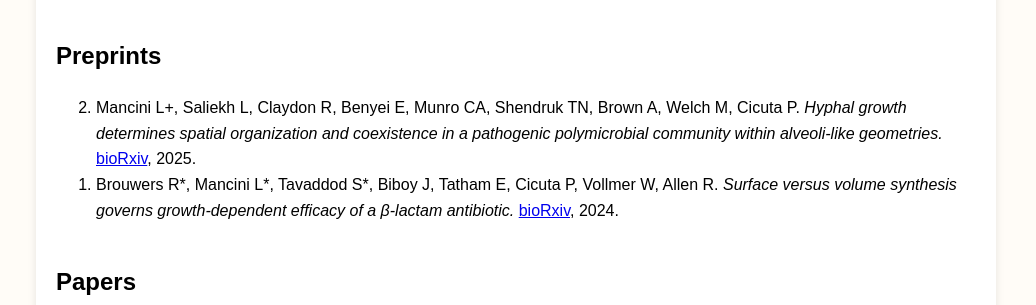
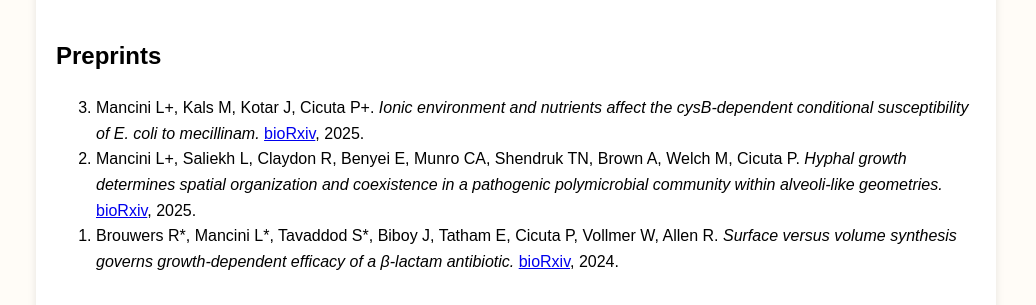
Before and after one commit to mancinilab/mancinilab.github.io, a plain HTML site: page publications.html in a window 1280 px wide. Shown: the part 173-478 px from the top of the page, 244-1280 px from the left. Drawn offline with Linux system fonts and the light colour scheme.

Commit message:
Update publications.html

```diff
--- a/publications.html
+++ b/publications.html
@@ -29,6 +29,11 @@
    <section id="Preprints">
    <h2>Preprints</h2>
   <ol reversed>
+    <li>
+      Mancini L+, Kals M, Kotar J, Cicuta P+.
+      <em>Ionic environment and nutrients affect the cysB-dependent conditional susceptibility of E. coli to mecillinam.</em>
+      <a href="https://mancinilab.github.io/papers/Mancini_salt_2025.pdf" target="_blank">bioRxiv</a>, 2025.
+    </li>
     <li>
       Mancini L+, Saliekh L, Claydon R, Benyei E, Munro CA, Shendruk TN, Brown A, Welch M, Cicuta P.
       <em>Hyphal growth determines spatial organization and coexistence in a pathogenic polymicrobial community within alveoli-like geometries.</em>
```
